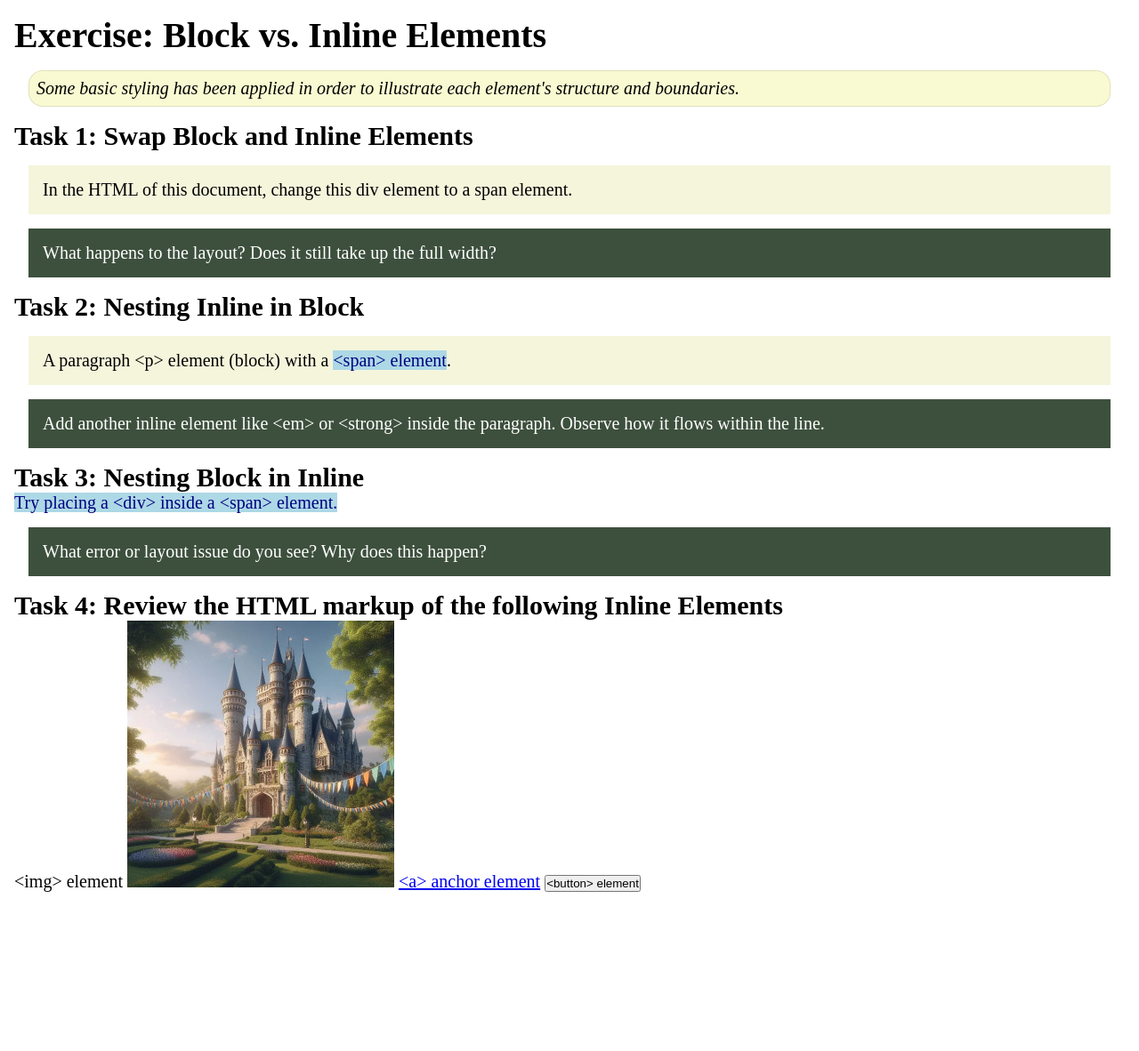
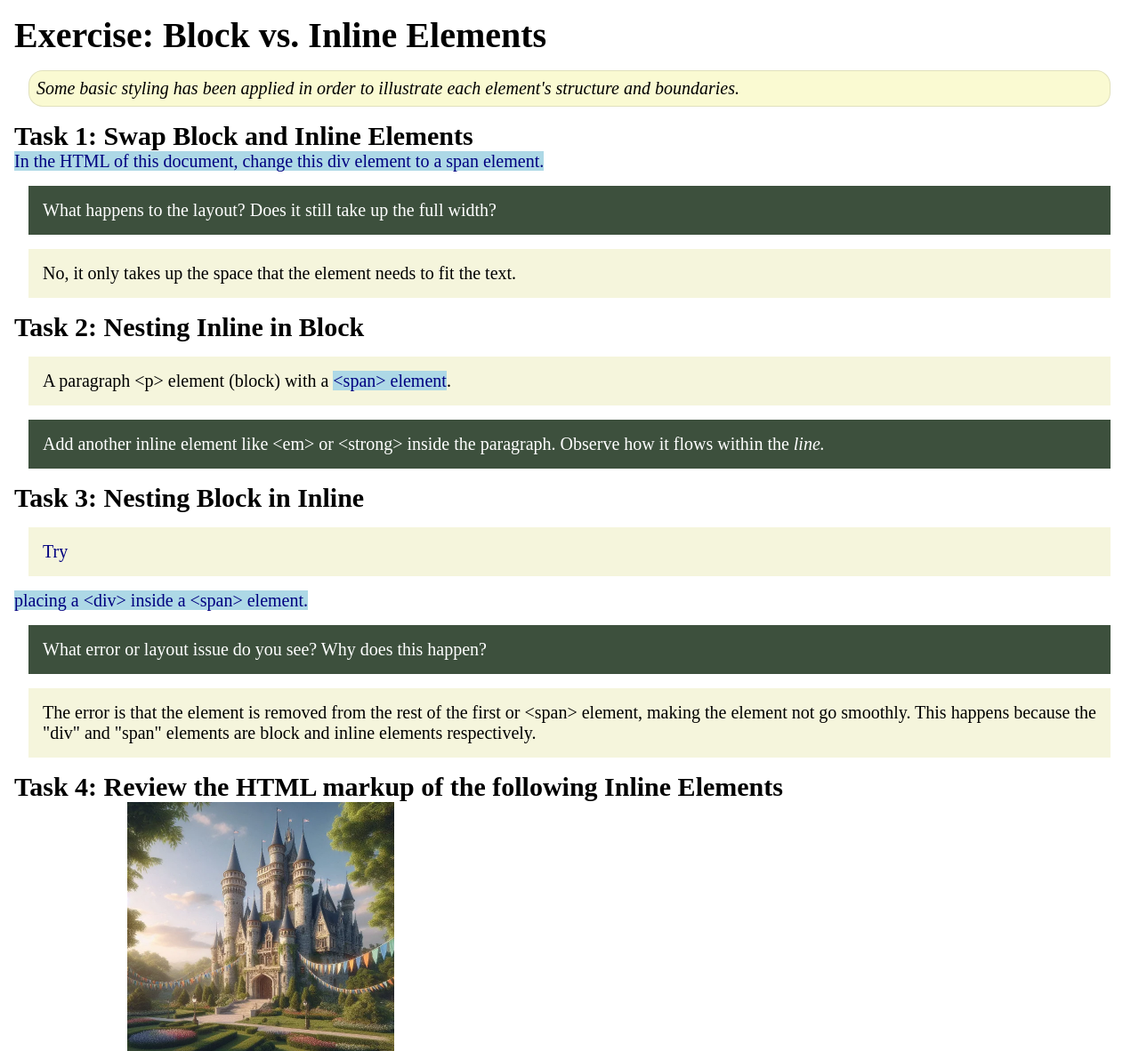
Before and after one commit to alexgonzalez2000/wdd130, a plain HTML site: page week02/block-vs-inline.html in a window 1280 px wide. Shown: the top 1182 px of the page at 89% size. Before the commit the page ends 1019 px from the top, so only its background shows below. Drawn offline with Linux system fonts and the light colour scheme.

Commit message:
This change includes my input on the block-vs-inline.html activity of Week 02.

```diff
--- a/week02/block-vs-inline.html
+++ b/week02/block-vs-inline.html
@@ -14,18 +14,24 @@
         <p class="note">Some basic styling has been applied in order to illustrate each element's structure and boundaries.</p>
 
         <h2>Task 1: Swap Block and Inline Elements</h2>
-        <div>In the HTML of this document, change this div element to a span element.</div>
+        <span>In the HTML of this document, change this div element to a span element.</span>
 
         <p class="question">What happens to the layout? Does it still take up the full width?</p>
+        <p class="answer">No, it only takes up the space that the element needs to fit the text.</p>
 
         <h2>Task 2: Nesting Inline in Block</h2>
         <p>A paragraph &lt;p&gt; element (block) with a <span>&lt;span&gt; element</span>.</p>
-        <p class="question">Add another inline element like &lt;em&gt; or &lt;strong&gt; inside the paragraph. Observe how it flows within the line.</p>
+        <p class="question">Add another inline element like &lt;em&gt; or &lt;strong&gt; inside the paragraph. Observe how it flows within the <em>line.</em></p>
 
         <h2>Task 3: Nesting Block in Inline</h2>
-        <span>Try placing a &lt;div&gt; inside a &lt;span&gt; element.</span>
+        <span>
+            <div>Try</div> placing a &lt;div&gt; inside a &lt;span&gt; element.
+        </span>
         <p class="question">What error or layout issue do you see? Why does this happen?</p>
-
+        <p class="answer">The error is that the element is removed from the rest of the first or &lt;span&gt;
+            element, making the element not go smoothly. This happens because the "div" and "span" elements are
+            block and inline elements respectively.
+        </p>
         <h2>Task 4: Review the HTML markup of the following Inline Elements</h2>
         &lt;img&gt; element
         <img src="images/castle.webp" alt="placeholder image (images are inline)" width="300" height="300">
```
